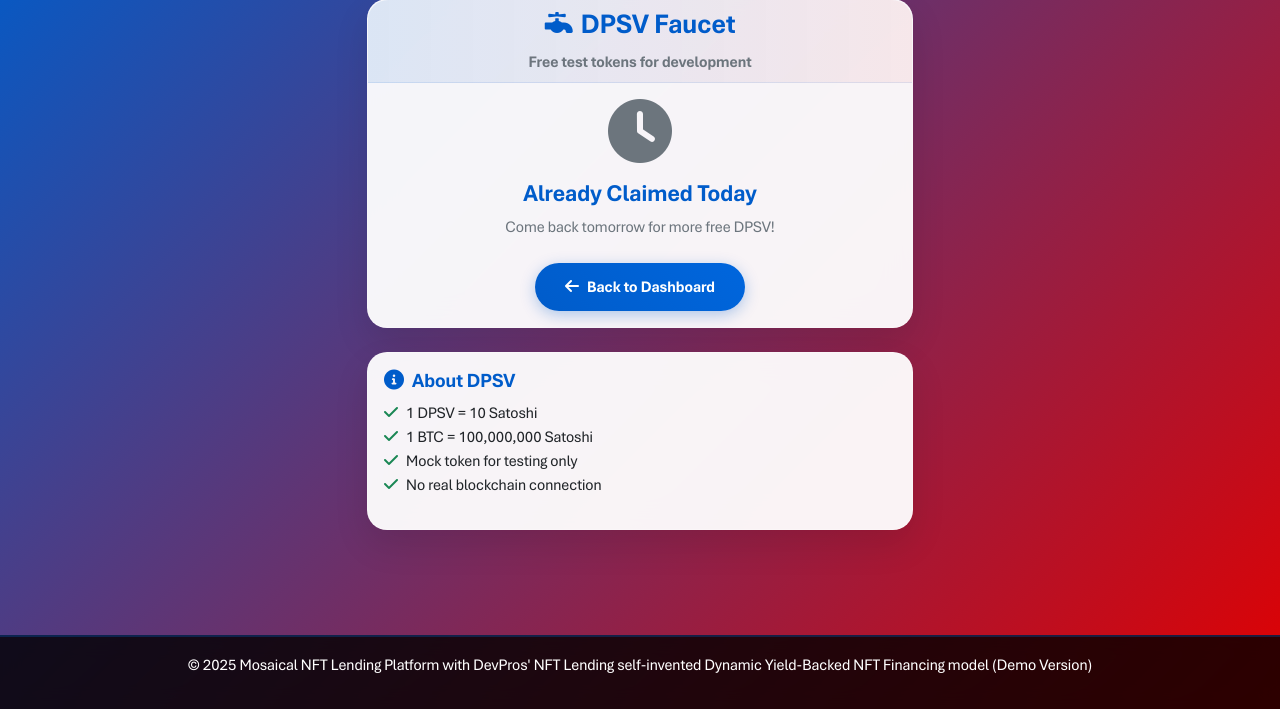
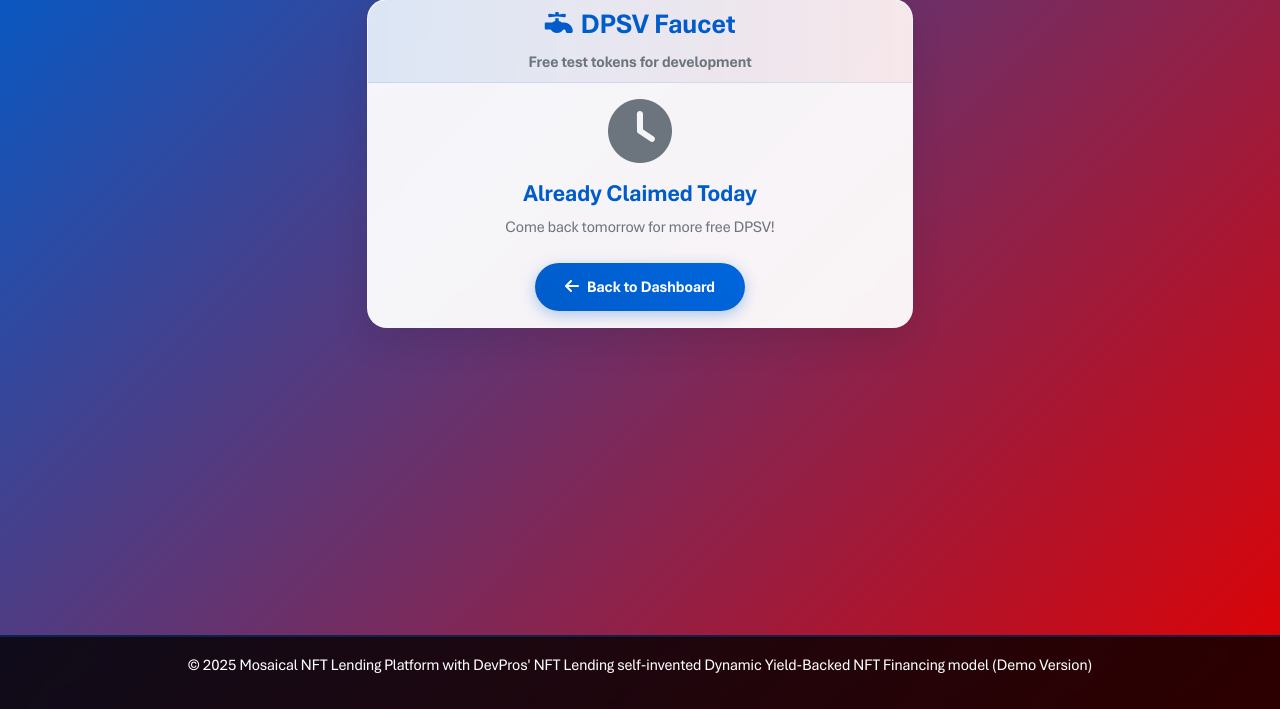
Before and after one commit to bernieio/mosaical-demo, a Django app: template mosaical_platform/templates/mosaical_platform/faucet.html in a window 1280 px wide. Shown: the part 91-800 px from the top of the page. Run offline with Django 5.2, Linux system fonts and the light colour scheme; the template is opened without the code that fills it, so the values that code supplies are empty.

Commit message:
Assistant checkpoint: Remove About DPSV section from faucet page
Assistant generated file changes:
- mosaical_platform/templates/mosaical_platform/faucet.html: Remove About DPSV section

---

User prompt:

Bỏ section khoanh đỏ đi

Replit-Commit-Author: Assistant
Replit-Commit-Session-Id: cf391cb8-d6b8-4010-a737-dfcc5e3f9d14

```diff
--- a/mosaical_platform/templates/mosaical_platform/faucet.html
+++ b/mosaical_platform/templates/mosaical_platform/faucet.html
@@ -39,20 +39,6 @@
                 {% endif %}
             </div>
         </div>
-
-        <div class="card mt-4">
-            <div class="card-body">
-                <h5>
-                    <i class="fas fa-info-circle me-2"></i>About DPSV
-                </h5>
-                <ul class="list-unstyled">
-                    <li><i class="fas fa-check text-success me-2"></i>1 DPSV = 10 Satoshi</li>
-                    <li><i class="fas fa-check text-success me-2"></i>1 BTC = 100,000,000 Satoshi</li>
-                    <li><i class="fas fa-check text-success me-2"></i>Mock token for testing only</li>
-                    <li><i class="fas fa-check text-success me-2"></i>No real blockchain connection</li>
-                </ul>
-            </div>
-        </div>
     </div>
 </div>
 {% endblock %}
```
